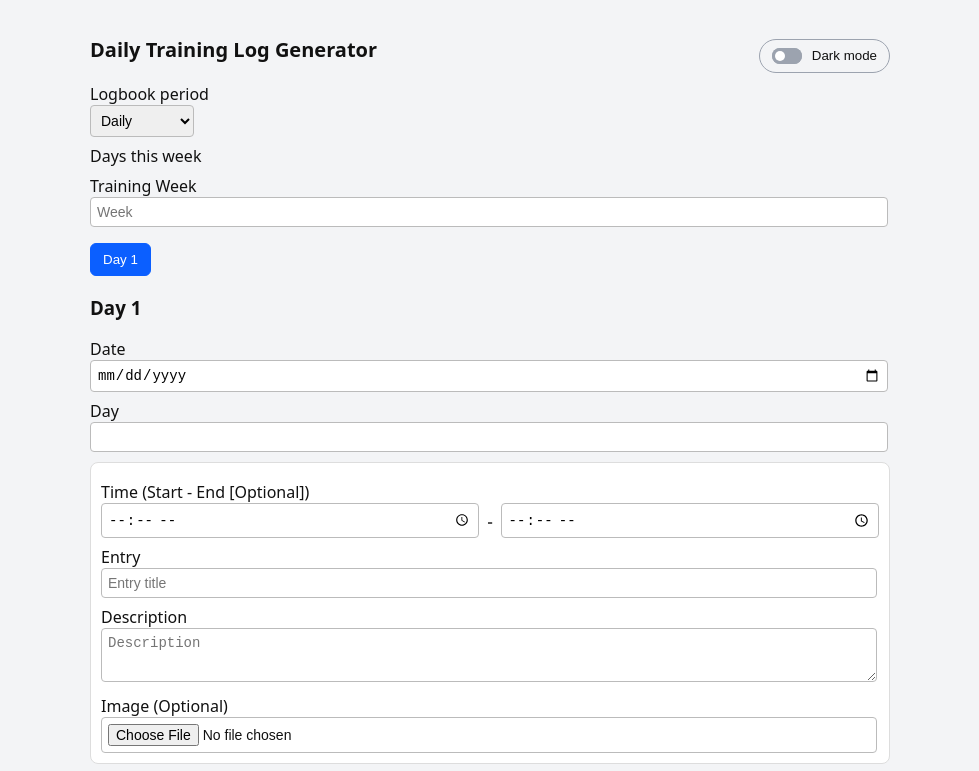
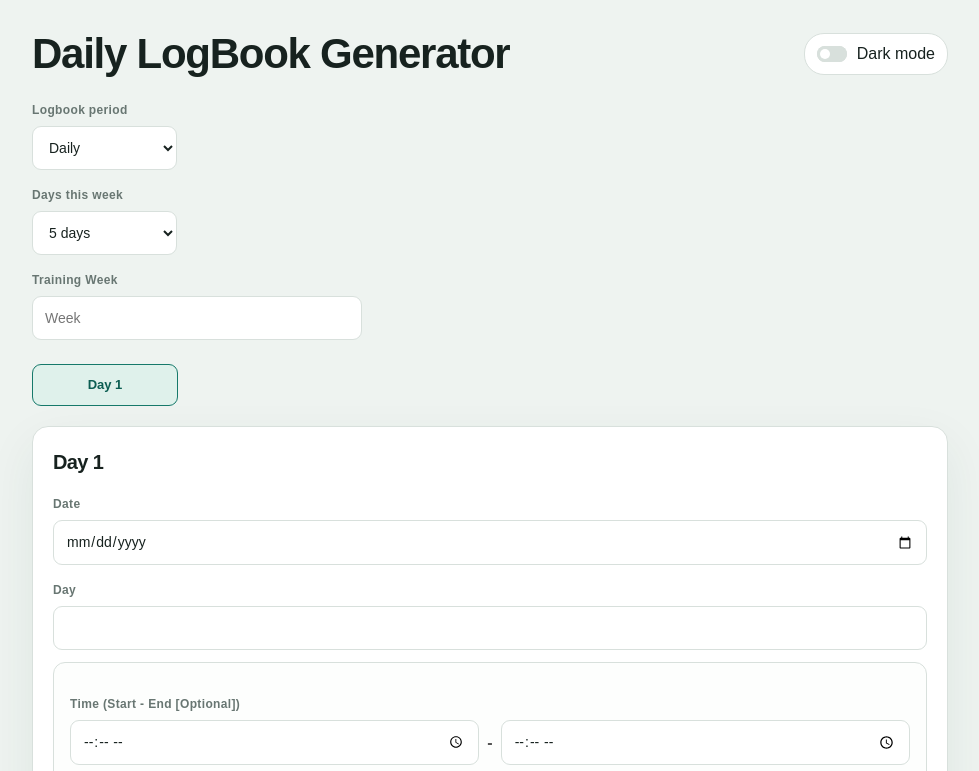
Before and after one commit to zulbiasa/zulbiasa.github.io, a plain HTML site: page logbook.html in a window 1280 px wide. Shown: the top 771 px of the page, without its empty margins (150-1129 px from the left). Drawn offline with nearby package versions, Linux system fonts and the light colour scheme.

Commit message:
Modernize Page

```diff
--- a/logbook.html
+++ b/logbook.html
@@ -275,13 +275,54 @@
       color: #666;
       margin-top: 6px
     }
+
+    /* Modern responsive layer */
+    @import url('https://fonts.googleapis.com/css2?family=DM+Sans:wght@400;500;600;700&family=Space+Grotesk:wght@600;700&display=swap');
+    :root { --ink:#17221f; --muted:#687672; --line:#d8e0dc; --paper:#fff; --canvas:#eef3f0; --accent:#16796a; --accent-dark:#0c5e52; --soft:#dff1eb; }
+    * { box-sizing:border-box; }
+    body { background:var(--canvas); color:var(--ink); font-family:'DM Sans',sans-serif; line-height:1.5; }
+    body.dark-mode { --ink:#edf6f1; --muted:#a8bbb4; --line:#334a43; --paper:#1d2d29; --canvas:#13201d; --accent:#55c8ae; --accent-dark:#8de1cc; --soft:#24473e; background:var(--canvas); }
+    .wrap { max-width:960px; margin:0 auto; padding:32px 22px 22px; }
+    .page-header { margin-bottom:25px; }
+    .page-header h1 { margin:0; font-family:'Space Grotesk',sans-serif; font-size:clamp(28px,5vw,42px); letter-spacing:-.03em; line-height:1.05; }
+    .theme-toggle { min-height:42px; border-color:var(--line); background:var(--paper); color:var(--ink); font:inherit; }
+    .theme-toggle::before { background:var(--line); box-shadow:inset 0 0 0 2px var(--line); }
+    .theme-toggle::after { background:var(--paper); }
+    .theme-toggle[aria-checked="true"]::before { background:var(--accent); box-shadow:inset 0 0 0 2px var(--accent); }
+    body.dark-mode .theme-toggle { border-color:#55756b; background:#203831; color:#f1faf6; }
+    body.dark-mode .theme-toggle::after { background:#f1faf6; }
+    label { margin:16px 0 7px; color:var(--muted); font-size:12px; font-weight:700; letter-spacing:.03em; }
+    input,textarea,select { width:100%; min-height:44px; padding:10px 12px; border:1px solid var(--line); border-radius:9px; background:var(--paper); color:var(--ink); font:inherit; font-size:14px; }
+    textarea { min-height:84px; resize:vertical; }
+    input:focus,textarea:focus,select:focus,button:focus-visible { outline:3px solid rgba(22,121,106,.22); outline-offset:2px; }
+    #logMode,#dayCount { display:inline-block; width:auto !important; min-width:145px; margin-right:8px; }
+    #field_week { max-width:330px; }
+    .day-tabs { display:grid; grid-template-columns:repeat(6,1fr); gap:8px; margin:24px 0 20px; }
+    .day-tabs button { min-height:42px; border-color:var(--line); border-radius:9px; background:var(--paper); color:var(--muted); font:inherit; font-size:13px; font-weight:700; }
+    .day-tabs button[aria-selected="true"] { border-color:var(--accent); background:var(--soft); color:var(--accent-dark); }
+    .day-panel { padding:20px; border:1px solid var(--line); border-radius:16px; background:var(--paper); box-shadow:0 18px 50px rgba(32,67,58,.07); }
+    .day-panel h3 { margin:0 0 18px; font-family:'Space Grotesk',sans-serif; font-size:20px; letter-spacing:-.03em; }
+    .time-entry { margin-top:12px; padding:16px; border:1px solid var(--line); border-radius:12px; background:color-mix(in srgb,var(--paper) 88%,var(--canvas)); }
+    .time-range-group { gap:8px; }
+    .time-range-group input[type="time"] { min-width:0; }
+    button { min-height:44px; padding:10px 15px; border-radius:9px; background:var(--accent); font:inherit; font-size:14px; font-weight:700; }
+    button:hover { background:var(--accent-dark); }
+    button.secondary { border:1px solid var(--line); background:transparent; color:var(--ink); }
+    #signature-pad { display:block; width:250px; height:150px; border:1px dashed var(--accent); background:#fbfdfc; }
+    body.dark-mode #signature-pad { background:#e7f0eb; }
+    .controls { justify-content:flex-end; margin-top:16px; }
+    #downloadBtn { padding:12px 20px; }
+    footer { margin-top:25px; color:var(--muted); font-size:12px; }
+    .modal .card { border-color:var(--line); background:var(--paper); }
+    @media (max-width:600px) { .wrap { padding:24px 14px 18px; } .page-header { flex-direction:column; align-items:flex-start; } .day-tabs { grid-template-columns:repeat(3,1fr); } .day-panel { padding:17px; } .controls { justify-content:stretch; } #downloadBtn { width:100%; } #signature-pad { width:100%; height:auto; aspect-ratio:5 / 3; } }
+    @media (max-width:380px) { .day-tabs { gap:6px; } .day-tabs button { padding:7px 4px; font-size:12px; } .time-range-group { gap:5px; } }
   </style>
 </head>
 
 <body>
   <div class="wrap">
     <div class="page-header">
-      <h1>Daily Training Log Generator</h1>
+      <h1>Daily LogBook Generator</h1>
       <button id="themeToggle" class="theme-toggle" type="button" role="switch" aria-checked="false" aria-label="Dark mode">Dark mode</button>
     </div>
 
```
